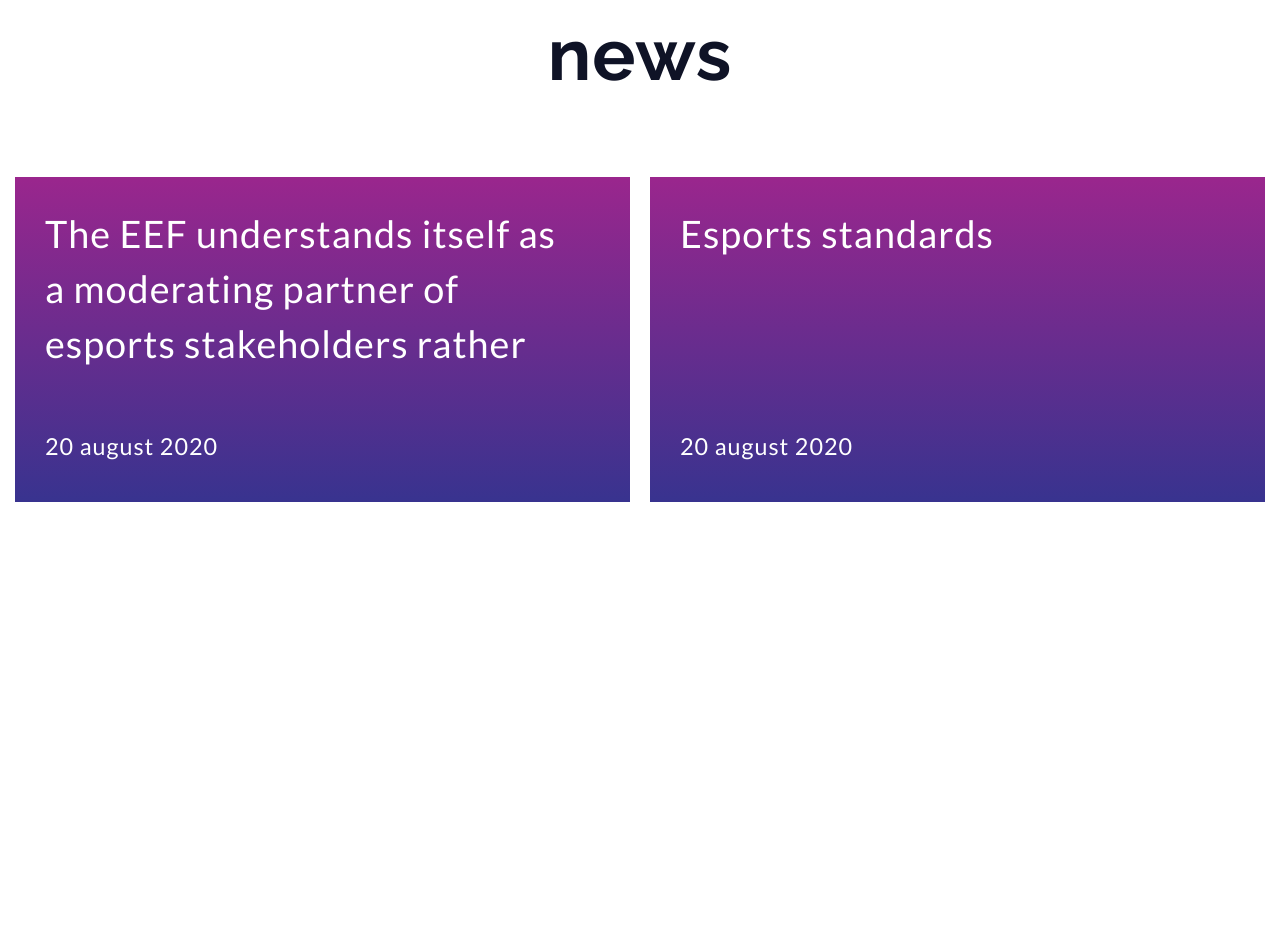
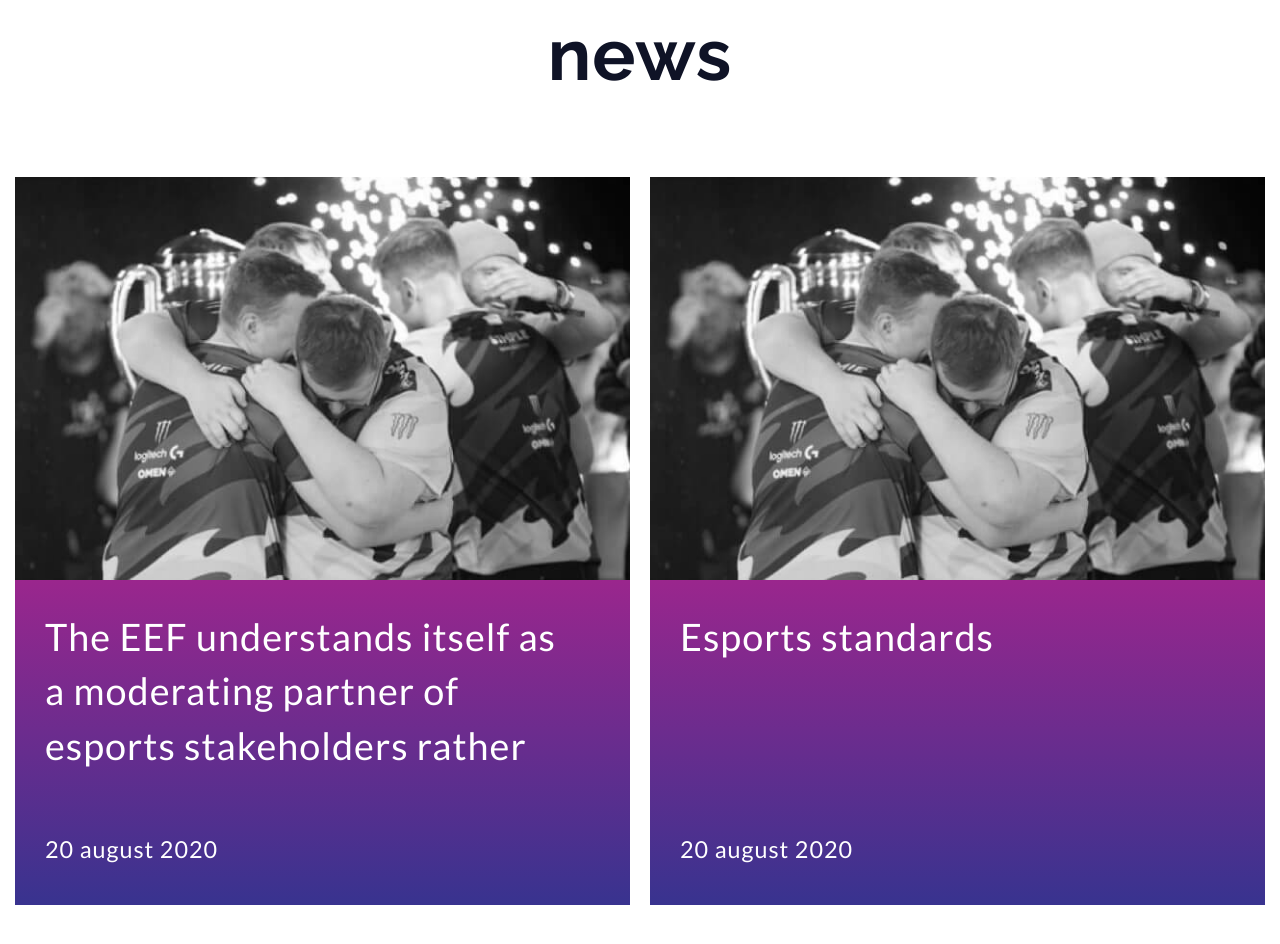
Before and after one commit to invinsible/eef, a plain HTML site: page index.html in a window 1280 px wide. Shown: the part 2446-3390 px from the top of the page. Before the commit the page ends 3018 px from the top, so only its background shows below. Drawn offline with Linux system fonts and the light colour scheme.

Commit message:
news-img

```diff
--- a/css/style.scss
+++ b/css/style.scss
@@ -321,19 +321,34 @@ hr {
 
 .news {
 
+  &__img {
+    filter: grayscale(1);
+    transition: filter 0.3s;
+
+    img {
+      width: 100%;
+    }
+  }
+
   &__link {
     display: block;
+
     color: #fff;
     transition: all 0.3s;
 
     &:hover {
       box-shadow: 0px 0px 0px 15px #0F0F0F;
+
+      .news__img {
+        filter: grayscale(0);
+      }
     }
   }
 
   &__description {
     padding: 30px 72px 38px 30px;
     min-height: 325px;
+    height: 100%;
     display: flex;
     flex-direction: column;
     background: linear-gradient(180deg, #9A268D 0%, #38338F 100%);
@@ -405,7 +420,6 @@ $mr: 20px;
   width: calc(100% + #{$mr});
   margin-left: -$mr/2;
   margin-right: -$mr/2;
-  align-items: center;
 
   &--2 {
     & > .col {
--- a/index.html
+++ b/index.html
@@ -165,7 +165,7 @@
                     <li class="news__item col">
                         <a class="news__link" href="#">
                             <div class="news__img">
-                                <img src="" alt="">
+                                <img src="/images/news_img.jpg" alt="">
                             </div>
                             <div class="news__description">
                                 <h3 class="news__title">The EEF understands itself as a moderating partner of esports stakeholders rather</h3>
@@ -176,7 +176,7 @@
                     <li class="news__item col">
                         <a class="news__link" href="#">
                             <div class="news__img">
-                                <img src="" alt="">
+                                <img src="/images/news_img.jpg" alt="">
                             </div>
                             <div class="news__description">
                                 <h3 class="news__title">Esports standards</h3>
@@ -185,6 +185,44 @@
                         </a>
                     </li>
                 </ul>
+
+
+                <!-- <ul class="news row row--3">
+                    <li class="news__item col">
+                        <a class="news__link" href="#">
+                            <div class="news__img">
+                                <img src="/images/news_img.jpg" alt="">
+                            </div>
+                            <div class="news__description">
+                                <h3 class="news__title">The EEF understands itself as a moderating partner of esports stakeholders rather</h3>
+                                <p class="news__date">20 august 2020</p>
+                            </div>
+                        </a>
+                    </li>
+                    <li class="news__item col">
+                        <a class="news__link" href="#">
+                            <div class="news__img">
+                                <img src="/images/news_img.jpg" alt="">
+                            </div>
+                            <div class="news__description">
+                                <h3 class="news__title">Esports standards</h3>
+                                <p class="news__date">20 august 2020</p>
+                            </div>
+                        </a>
+                    </li>
+                    <li class="news__item col">
+                        <a class="news__link" href="#">
+                            <div class="news__img">
+                                <img src="/images/news_img.jpg" alt="">
+                            </div>
+                            <div class="news__description">
+                                <h3 class="news__title">Esports standards</h3>
+                                <p class="news__date">20 august 2020</p>
+                            </div>
+                        </a>
+                    </li>
+                </ul> -->
+
             </div>
         </section>
 
```
Also changed, not shown: css/style.css, images/news_img.jpg (added), 1 other file.
